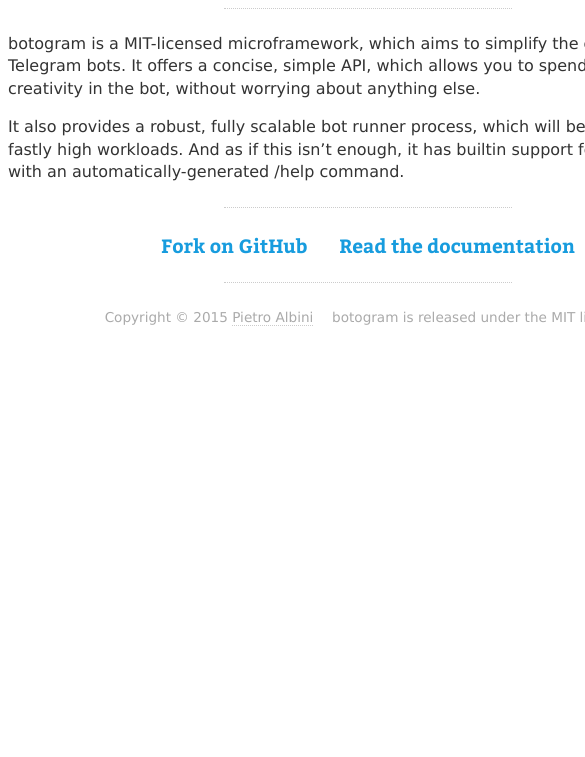
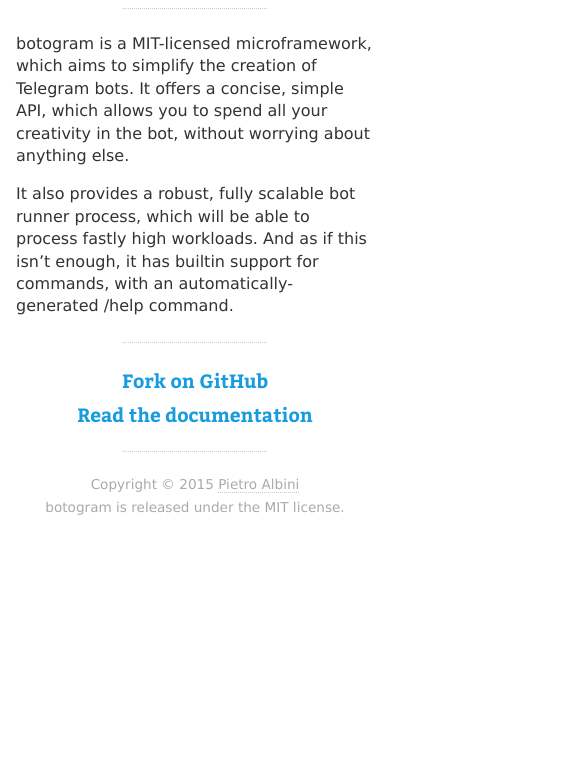
Before and after one commit to python-botogram/botogram, a plain HTML site: page website/index.html in a window 390 px wide. Shown: the part 87-844 px from the top of the page, 585 px wide, since content can reach past the window. Drawn offline with Linux system fonts and the light colour scheme.

Commit message:
Made the micro-website responsive

```diff
--- a/website/_static/style.css
+++ b/website/_static/style.css
@@ -17,6 +17,7 @@
 body {
     font-family: 'DejaVu', sans-serif;
     color: #333;
+    margin: 0;
 }
 
 div.wrapper {
@@ -94,3 +95,21 @@ footer ul li a {
 footer ul li a:hover {
     border-bottom-color: #aaa;
 }
+
+@media all and (max-width: 47em) {
+
+    div.wrapper {
+        width: auto;
+        padding: 0 1em;
+    }
+
+    nav ul li, footer ul li {
+        display: block;
+        margin-bottom: 0.5em;
+    }
+
+    nav ul li:last-child, footer ul li:last-child {
+        margin-bottom: 0;
+    }
+
+}
--- a/website/index.html
+++ b/website/index.html
@@ -2,6 +2,7 @@
 <html lang="en">
     <head>
         <meta charset="utf-8">
+        <meta name="viewport" content="width=device-width, initial-scale=1">
         <title>botogram - A microframework for telegram bots</title>
 
         <link rel="stylesheet" href="/_static/style.css">
```
